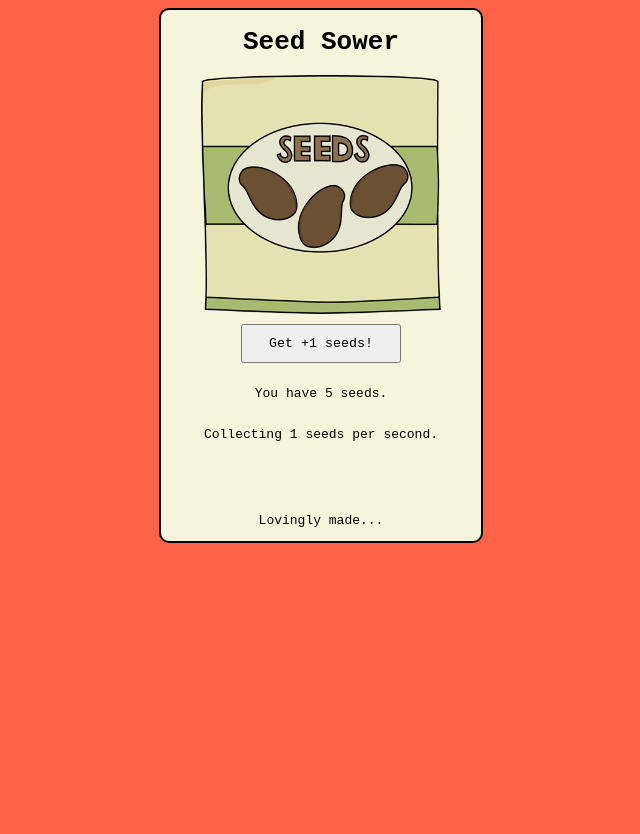
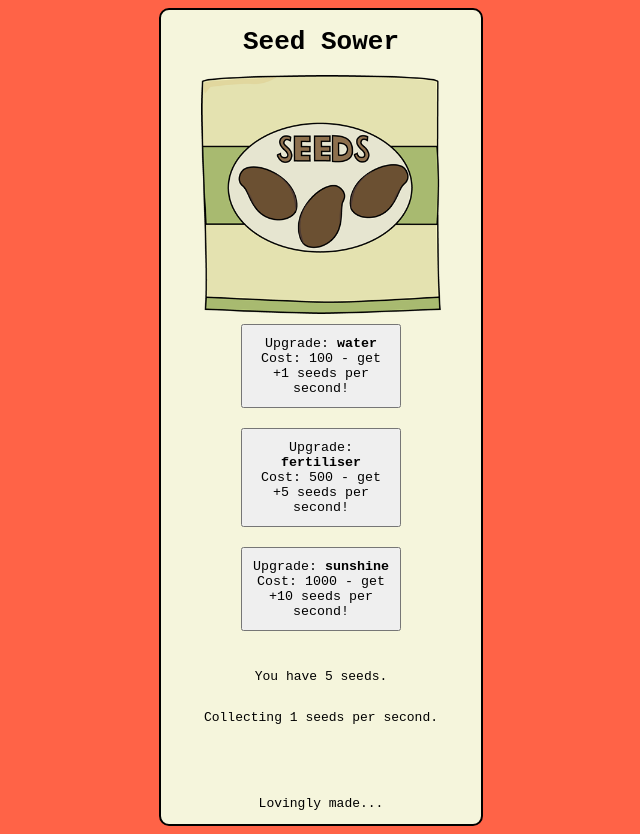
Before and after one commit to sarah6406/react-cookie-clicker, a React (Vite) app: page / in a window 1280 px wide. Shown: the whole page, without its empty margins (319-959 px from the left). Before the commit the page ends 800 px from the top, so only its background shows below. Built offline with nearby package versions, Linux system fonts and the light colour scheme.

Commit message:
working solution

```diff
--- a/src/App.jsx
+++ b/src/App.jsx
@@ -1,7 +1,7 @@
 // import { useState, useEffect } from "react";
 import "./app.css";
 import Container from "./components/Container";
-import Button from "./components/Button";
+// import Button from "./components/Button";
 // import UpgradesArray from "./components/UpgradesArray";
 
 export default function App() {
--- a/src/components/Button.jsx
+++ b/src/components/Button.jsx
@@ -1,49 +1,49 @@
-import "./Button.css";
-import { Upgrades } from "./Upgrades";
+// import "./Button.css";
+// import { Upgrades } from "./Upgrades";
 
 
 
 
-export default function Button({buyUpgrade}) {
+// export default function Button({buyUpgrade}) {
 
 
-    return (
-    <div>
-      {Upgrades.map((item) => {
-    // return (
-<div key={item.id}>
-<span>
-Upgrade {item.name}: get {item.increment} seeds per second
-</span>
-<button onClick={() => buyUpgrade(item.cost, item.increment)}>
-Purchase
-</button>
-</div>
+//     return (
+//     <div>
+//       {Upgrades.map((item) => {
+//     return (
+// {/* <div key={item.id}>
+// <span>
+// Upgrade {item.name}: get {item.increment} seeds per second
+// </span>
+// <button onClick={() => buyUpgrade(item.cost, item.increment)}>
+// Purchase
+// </button>
+// </div> */}
+
+//     )
 
 
-
-
-    //   <button onClick={() => buyUpgrade} key={item.id} id="upgradeButton">
-    //     Upgrade {item.name}: get {item.increment} seeds per second!
-    //   </button>
-    // );
-  })}
-    </div>
-  );
-}
-
-// {Upgrades.map((item) => {
-//     return (
-//       <button onClick={() => buyUpgrade(item.cost, item.increment)} key={item.id} id="upgradeButton">
+//       <button onClick={() => buyUpgrade} key={item.id} id="upgradeButton">
 //         Upgrade {item.name}: get {item.increment} seeds per second!
 //       </button>
 //     );
 //   })}
+//     </div>
+//   );
+// }
 
-// const Button = ({Upgrades, buyUpgrade}) => {
-//     return (
-//         <div>
-//             {Upgrades.map}
-//         </div>
-//     )
-// }
+// {/* // {Upgrades.map((item) => { */}
+// {/* //     return ( */}
+// {/* //       <button onClick={() => buyUpgrade(item.cost, item.increment)} key={item.id} id="upgradeButton"> */}
+// {/* //         Upgrade {item.name}: get {item.increment} seeds per second! */}
+// {/* //       </button> */}
+// {/* //     ); */}
+// {/* //   })} */}
+
+// {/* // const Button = ({Upgrades, buyUpgrade}) => { */}
+// {/* //     return (
+// //         <div>
+// //             {Upgrades.map}
+// //         </div>
+// //     )
+// // } */}
--- a/src/components/Container.jsx
+++ b/src/components/Container.jsx
@@ -1,6 +1,6 @@
 import { useState, useEffect } from "react";
 import "./container.css";
-import Button from "./Button.jsx";
+// import Button from "./Button.jsx";
 import { Upgrades } from "./Upgrades.js";
 
 export default function Container() {
@@ -25,10 +25,14 @@ export default function Container() {
   }
   //generic function for all upgrades
   function buyUpgrade(cost, increment) {
+    if (cost <= seeds) {
       setSeedsPerSec(seedsPerSec + increment);
       setSeeds((currentSeeds) => {
         return currentSeeds - cost;
       });
+    } else {
+      alert("you do not have enough seeds!");
+    }
   }
 
   return (
@@ -37,22 +41,25 @@ export default function Container() {
       <img
         className="shake"
         onClick={addOneSeed}
-        src="./src/seed-packet.png"
+        src="/seed-packet.png"
         alt="seed packet"
       />
 
       {/* THIS IS WORKING CODE DO NOT DELETE*/}
-      {/* {Upgrades.map((item) => {
+      {Upgrades.map((item) => {
         return (
-      <button onClick={() => buyUpgrade(item.cost, item.increment)} key={item.id} id="upgradeButton">
-        Upgrade {item.name}: get {item.increment} seeds per second!
+          <button
+            onClick={() => buyUpgrade(item.cost, item.increment)}
+            key={item.id}
+            id="upgradeButton"
+          >
+            Upgrade: <strong>{item.name}</strong><br/> Cost: {item.cost} - get +{item.increment} seeds per second!
           </button>
         );
-  })} */}
-      <button onClick={() => buyUpgrade(1, 1)}>Get +1 seeds!</button>
+      })}
 
-      <Button />
-
+      {/* <Button /> */}
+      <br />
       <p>You have {seeds} seeds.</p>
       <p>Collecting {seedsPerSec} seeds per second.</p>
 
--- a/src/components/Upgrades.js
+++ b/src/components/Upgrades.js
@@ -2,19 +2,19 @@ export const Upgrades = [
   {
     id: 1,
     name: "water",
-    cost: 1,
+    cost: 100,
     increment: 1,
   },
   {
     id: 2,
     name: "fertiliser",
-    cost: 5,
+    cost: 500,
     increment: 5,
   },
   {
     id: 3,
     name: "sunshine",
-    cost: 10,
+    cost: 1000,
     increment: 10,
   },
 ];
```
Also changed, not shown: public/seed-packet.png (renamed from src/seed-packet.png). Lines whose indentation alone changed are shown as unchanged.
